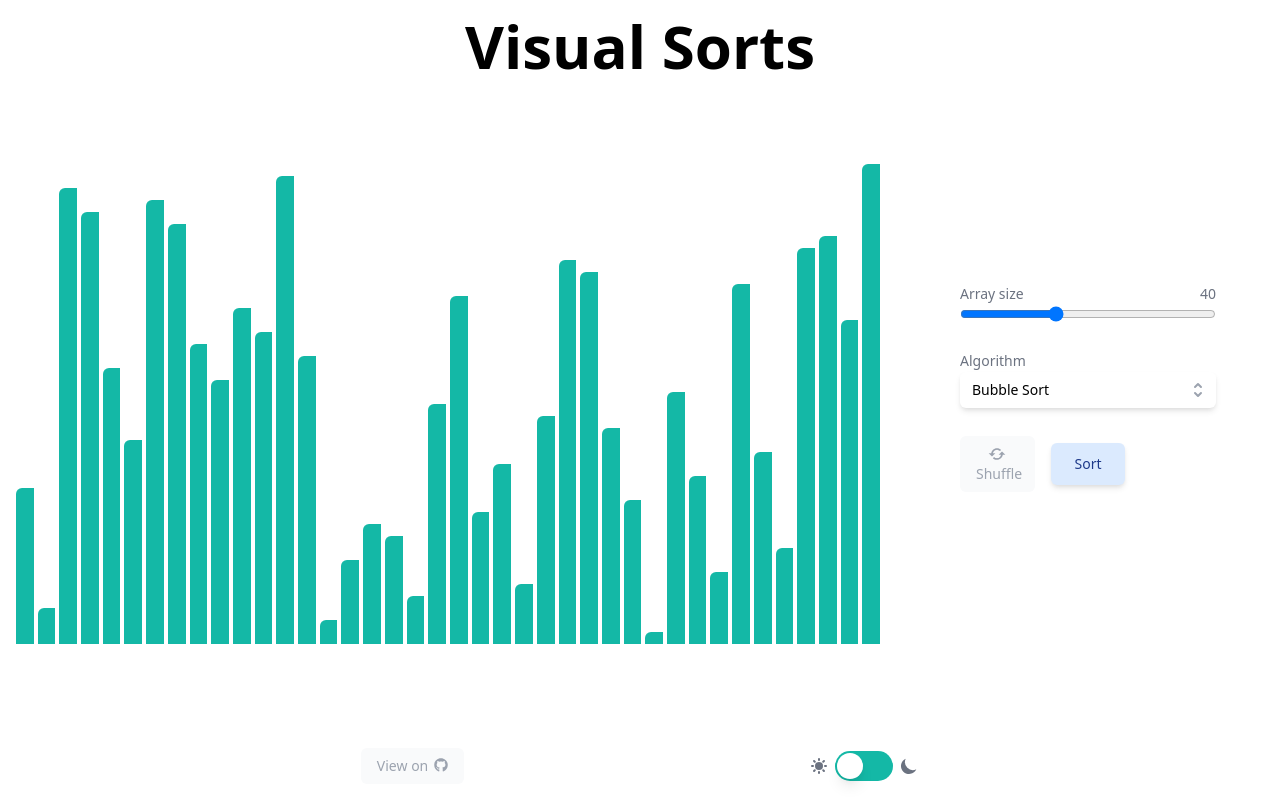
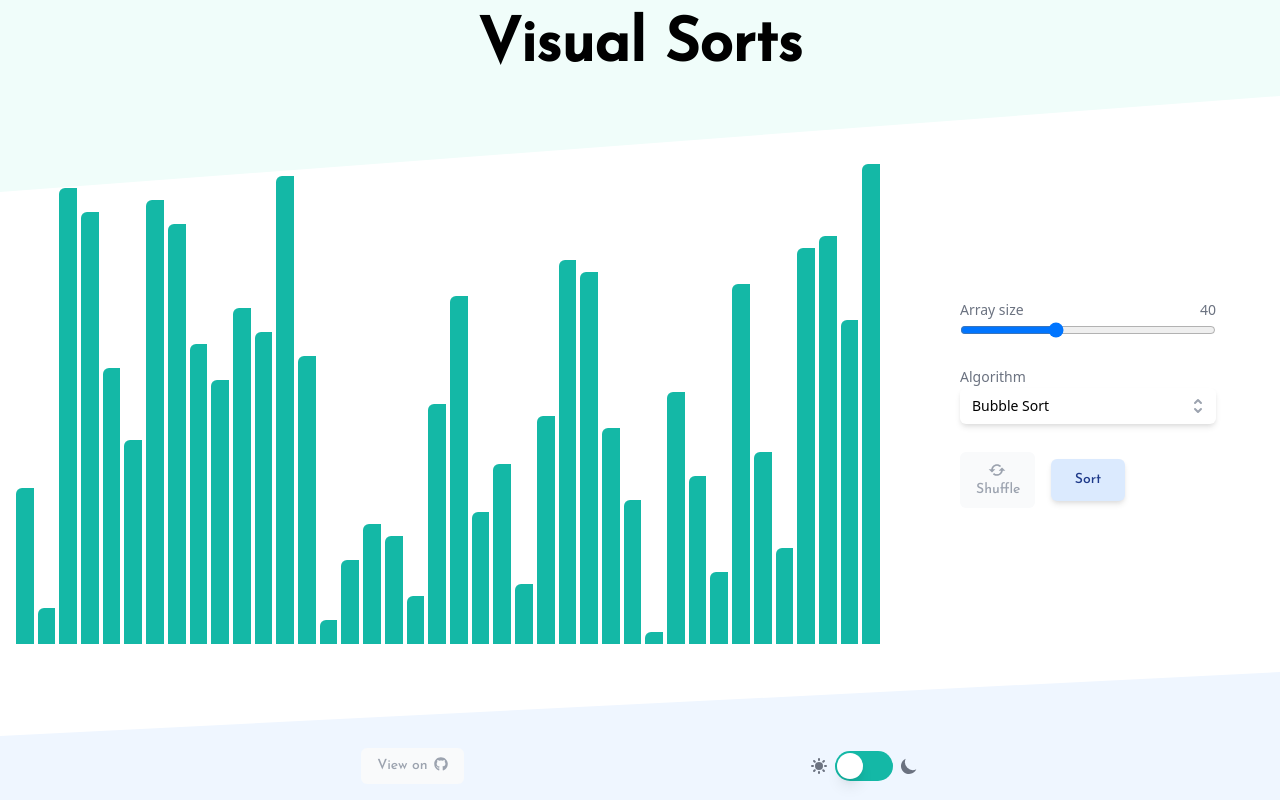
Before and after one commit to Talha-Ak/visual-sorts, a React (Create React App) app: page / in a window 1280 px wide. Built offline with nearby package versions, Linux system fonts and the light colour scheme.

Commit message:
Update design + README

```diff
--- a/public/index.html
+++ b/public/index.html
@@ -6,7 +6,7 @@
   <link rel="icon" href="%PUBLIC_URL%/favicon.ico" />
   <meta name="viewport" content="width=device-width, initial-scale=1" />
   <meta name="theme-color" content="#000000" />
-  <meta name="description" content="Web site created using create-react-app" />
+  <meta name="description" content="A web app that visualises sorting algorithms" />
   <link rel="apple-touch-icon" href="%PUBLIC_URL%/logo192.png" />
   <!--
       manifest.json provides metadata used when your web app is installed on a
@@ -22,7 +22,9 @@
       work correctly both with client-side routing and a non-root public URL.
       Learn how to configure a non-root public URL by running `npm run build`.
     -->
-  <title>React App</title>
+    <link rel="preconnect" href="https://fonts.gstatic.com">
+    <link href="https://fonts.googleapis.com/css2?family=Josefin+Sans:wght@500&display=swap" rel="stylesheet">
+  <title>Visual Sorts</title>
   <script>
     if (localStorage.getItem('isDarkTheme') === 'true' || (!('isDarkTheme' in localStorage) && window.matchMedia('(prefers-color-scheme: dark)').matches)) {
       document.documentElement.classList.add('dark');
--- a/src/App.tsx
+++ b/src/App.tsx
@@ -107,11 +107,14 @@ const App = () => {
   };
 
   return (
-    <div className='h-screen max-w-screen-2xl mx-auto flex flex-col gap-8 md:gap-0'>
-      <h1 className='mt-4 font-sans font-black text-center text-4xl md:text-6xl dark:text-trueGray-200 transition-colors duration-150'>Visual Sorts</h1>
-      <div className='flex-grow gap-y-5 md:grid md:grid-cols-10 items-center'>
+    <>
+    <div className='absolute inset-x-0 top-0 h-48 z-[-1] slant-bottom bg-teal-50 dark:bg-trueGray-800 transition-colors duration-150' />
+    <div className='absolute inset-x-0 bottom-0 h-32 z-[-1] slant-top bg-blue-50 dark:bg-gray-800 transition-colors duration-150' />
+    <div className='min-h-screen max-w-screen-2xl mx-auto flex flex-col gap-12'>
+      <h1 className='flex-shrink-0 mt-4 font-title font-black text-center text-4xl md:text-6xl dark:text-trueGray-200 transition-colors duration-150'>Visual Sorts</h1>
+      <div className='flex-1 gap-y-5 md:grid md:grid-cols-10 items-center'>
         <Visualiser sortArray={sortArray} />
-        <div className='my-8 md:m-0 md:col-span-4 lg:col-span-3 flex flex-col items-center gap-y-5 mx-4'>
+        <div className='mt-8 md:m-0 md:col-span-4 lg:col-span-3 flex flex-col items-center gap-y-5 mx-4'>
           <Controls
             isRunning={active}
             sortNames={sortingAlgorithms.map(sort => sort.name)}
@@ -128,18 +131,19 @@ const App = () => {
           />
         </div>
       </div>
-        <div className='p-4 flex items-center justify-evenly text-gray-500 dark:text-gray-400'>
+      <div className='flex-shrink-0 p-4 flex items-center justify-evenly text-gray-500 dark:text-gray-400'>
         <ControlButton handleClick={() => window.location.href = 'https://github.com/Talha-Ak/visual-sorts'}>
           View on
-            <FaGithub className='ml-1.5 mb-1 inline'/>
+            <FaGithub className='ml-1.5 mb-1 inline' />
         </ControlButton>
         <div className='flex items-center justify-center space-x-1.5'>
           <HiSun className='inline w-5 h-5' />
-            <NightModeToggle isNightMode={isDarkMode} handleToggle={setIsDarkMode} isDisabled={active}/>
+          <NightModeToggle isNightMode={isDarkMode} handleToggle={setIsDarkMode} isDisabled={active} />
           <HiMoon className='inline w-5 h-5' />
         </div>
       </div>
     </div>
+    </>
   );
 };
 
--- a/src/components/ControlButton.tsx
+++ b/src/components/ControlButton.tsx
@@ -9,7 +9,7 @@ const ControlButton = React.forwardRef<HTMLButtonElement, PropsWithChildren<Prop
       ref={ref}
       onClick={handleClick}
       type='button'
-      className='h-full px-4 py-2 text-sm font-medium text-gray-400 bg-gray-50 dark:bg-trueGray-800 hover:bg-gray-100 dark:hover:bg-trueGray-700 active:bg-gray-200 dark:active:bg-trueGray-600 transition-colors duration-150 rounded-md focus:outline-none focus-visible:ring-2 focus-visible:ring-blue-500'
+      className='h-full px-4 py-2 text-sm font-title text-gray-400 bg-gray-50 dark:bg-trueGray-800 hover:bg-gray-100 dark:hover:bg-trueGray-700 active:bg-gray-200 dark:active:bg-trueGray-600 transition-colors duration-150 rounded-md focus:outline-none focus-visible:ring-2 focus-visible:ring-blue-500'
     >
       {children}
     </button>
--- a/src/components/Controls.tsx
+++ b/src/components/Controls.tsx
@@ -50,7 +50,7 @@ const Controls = ({
       setSelectedItem={setSelectedSortIdx}
       disabled={isRunning}
     />
-    <div className='w-64 mt-2 mb-8 grid grid-cols-3 gap-x-4'>
+    <div className='w-64 mt-2 grid grid-cols-3 gap-x-4'>
       <ControlButton handleClick={handleShuffleClick}>
         <BiRefresh className="w-5 h-5 mx-auto" aria-hidden="true" />
         Shuffle
@@ -59,7 +59,7 @@ const Controls = ({
       <button
         onClick={handleSortClick}
         type='button'
-        className='z-0 min-w-0 h-3/4 px-4 py-2.5 self-center text-sm font-medium text-blue-900 dark:text-blue-400 bg-blue-100 dark:bg-gray-700 hover:bg-blue-200 dark:hover:bg-gray-600 active:bg-blue-300 dark:active:bg-gray-500 rounded-md shadow-md transition transform motion-reduce:transition-none duration-75 ease-out active:translate-y-0.5 active:shadow-none focus:outline-none focus-visible:ring-2 focus-visible:ring-blue-500'
+        className='z-0 min-w-0 h-3/4 px-4 py-2.5 self-center text-sm font-title text-blue-900 dark:text-blue-400 bg-blue-100 dark:bg-gray-700 hover:bg-blue-200 dark:hover:bg-gray-600 active:bg-blue-300 dark:active:bg-gray-500 rounded-md shadow-md transition transform motion-reduce:transition-none duration-75 ease-out active:translate-y-0.5 active:shadow-none focus:outline-none focus-visible:ring-2 focus-visible:ring-blue-500'
       >
         Sort
     </button>
--- a/src/index.css
+++ b/src/index.css
@@ -3,7 +3,20 @@
 @tailwind utilities;
 
 @layer base {
+  #root {
+    @apply relative h-full
+  };
   body {
-    @apply dark:bg-trueGray-900 transition-colors duration-150
+    @apply h-full dark:bg-trueGray-900 transition-colors duration-150
+  };
+};
+
+@layer utilities {
+  .slant-top {
+    clip-path: polygon(0 50%, 100% 0, 100% 100%, 0 100%);
+  }
+
+  .slant-bottom {
+    clip-path: polygon(0 0, 100% 0, 100% 50%, 0 100%);
   }
 }
--- a/tailwind.config.js
+++ b/tailwind.config.js
@@ -1,16 +1,20 @@
 /* eslint-disable @typescript-eslint/no-var-requires */
 const colors = require('tailwindcss/colors');
+const defaultTheme = require('tailwindcss/defaultTheme');
 
 module.exports = {
   mode: 'jit',
   purge: ['./src/**/*.{js,jsx,ts,tsx}', './public/index.html'],
   darkMode: 'class', // or 'media' or 'class'
   theme: {
+    fontFamily: {
+      title: ['Josefin Sans', ...defaultTheme.fontFamily.sans],
+    },
     extend: {
       colors: {
         teal: colors.teal,
         trueGray: colors.trueGray,
-      }
+      },
     },
   },
   variants: {
```
Also changed, not shown: public/manifest.json, 1 other file (tests, documents, lock files or other folders). Lines whose indentation alone changed are shown as unchanged.
